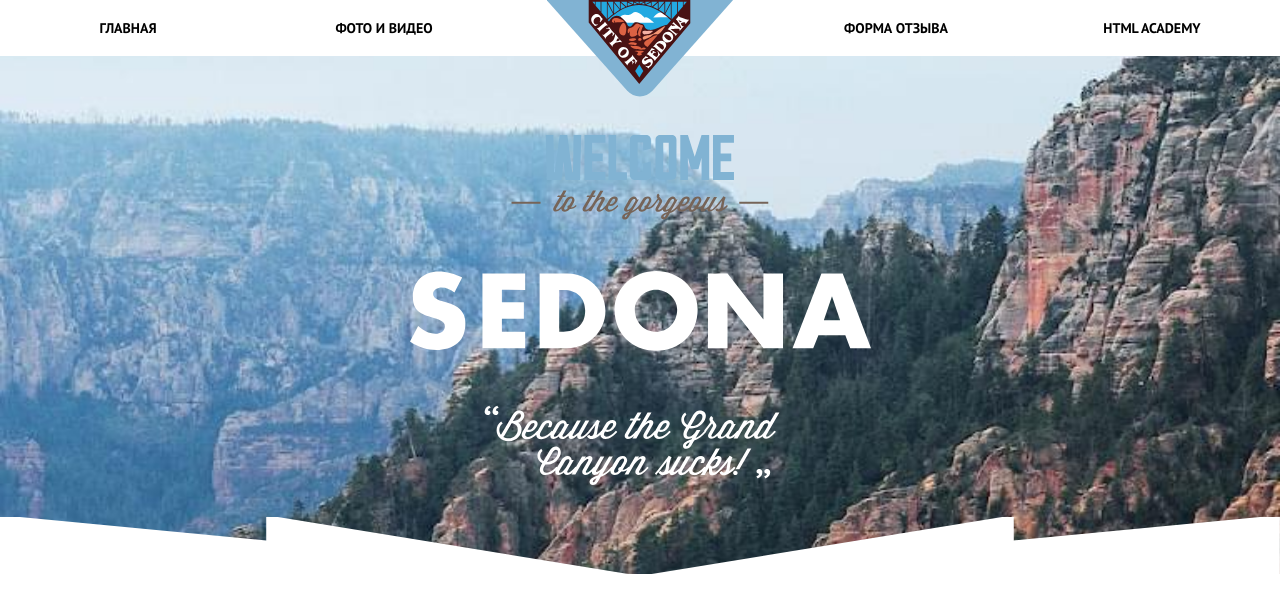
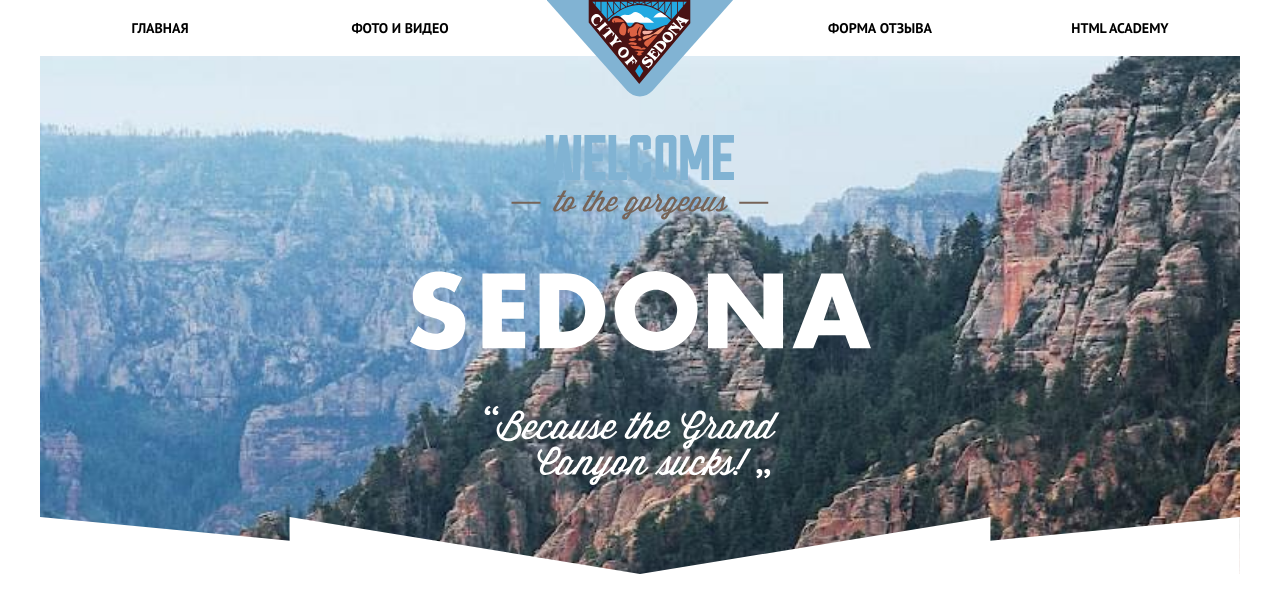
Before and after one commit to bublik13/sedona, a website: page docs/index.html in a window 1280 px wide. Drawn offline with Linux system fonts and the light colour scheme.

Commit message:
исправлятся ошибки

```diff
--- a/app/scss/blocks/burger.scss
+++ b/app/scss/blocks/burger.scss
@@ -28,6 +28,7 @@
 }
 .burger--active .burger__line:nth-child(2) {
   opacity: 0;
+  background: transparent;
 }
 .burger--active .burger__line:last-child {
   transform: translateY(0) rotate(-45deg);
--- a/app/scss/blocks/container.scss
+++ b/app/scss/blocks/container.scss
@@ -1,5 +1,6 @@
 .container {
-    min-width: $container-width;
+  min-width: $container-min-width;
+  max-width: $container-max-width;
   margin-left: auto;
   margin-right: auto;
   padding-left: 16px;
--- a/app/scss/blocks/header.scss
+++ b/app/scss/blocks/header.scss
@@ -36,6 +36,7 @@
     transform: none;
     background-color: $body-bg;
     padding-top: 0;
+    pointer-events: auto;
   }
 }
 .header__nav--active {
@@ -59,14 +60,16 @@
     display: none;
   }
 }
-.header__center {
+.header__container-center {
   position: relative;
+  padding: 80px 0;
   background: url(../img/back-mobile.jpg) center center/ cover no-repeat;
   @include media($md) {
     background: url(../img/back-desktop.jpg) center center/ cover no-repeat;
+    padding: 79px 0 89px;
   }
 }
-.header__center:after {
+.header__container-center:after {
   content: " ";
   left: 0;
   bottom: 0;
@@ -76,12 +79,6 @@
   width: 100%;
   background: url(../img/intro-triangle.svg) center center/ cover no-repeat;
 }
-.header__container-center {
-  padding: 80px 0;
-  @include media($md) {
-    padding: 79px 0 89px;
-  }
-}
 .header__back {
   display: flex;
   justify-content: center;
--- a/app/scss/variables.scss
+++ b/app/scss/variables.scss
@@ -27,7 +27,8 @@ $progress-line-bg: #ffffff;
 //fonts
 $basic-family: "PT Sans", "Roboto", Arial, Helvetica, sans-serif;
 //container
-$container-width: 320px;
+$container-min-width: 320px;
+$container-max-width: 1200px;
 //border
 $border-line: drop-shadow(0px 4px 4px rgba(0, 0, 0, 0.25));
 $border-line-transparent: rgba(255, 255, 255, 0.3);
--- a/docs/index.html
+++ b/docs/index.html
@@ -58,9 +58,10 @@
       </div>
       <div class="header__center">
         <div class="header__container-center container">
-          <div class="header__back"> <picture>
+          <div class="header__back">
+          <picture>
             <source media="(min-width: 768px)" width="461" height="350" srcset="img/text-back-tablet.svg">
-            <img width="282" height="214" src="img/text-back.svg" alt="sedona" style="width:auto;"/>
+            <img width="282" height="214" src="img/text-back.svg" alt="sedona"/>
           </picture>
         </div>
       </div>
```
Also changed, not shown: app/html/index.html (+3 -2 lines), docs/css/main.css, docs/img/back-desktop..jpg (deleted), docs/img/back-desktop..webp (deleted), docs/img/back-mobilejpg.jpg (deleted), docs/img/back-mobilejpg.webp (deleted), docs/img/intro.jpg (deleted), docs/img/intro.webp (deleted), docs/img/mentor.jpg (deleted), docs/img/mentor.webp (deleted), docs/img/text-index.svg (deleted). Lines whose indentation alone changed are shown as unchanged.
